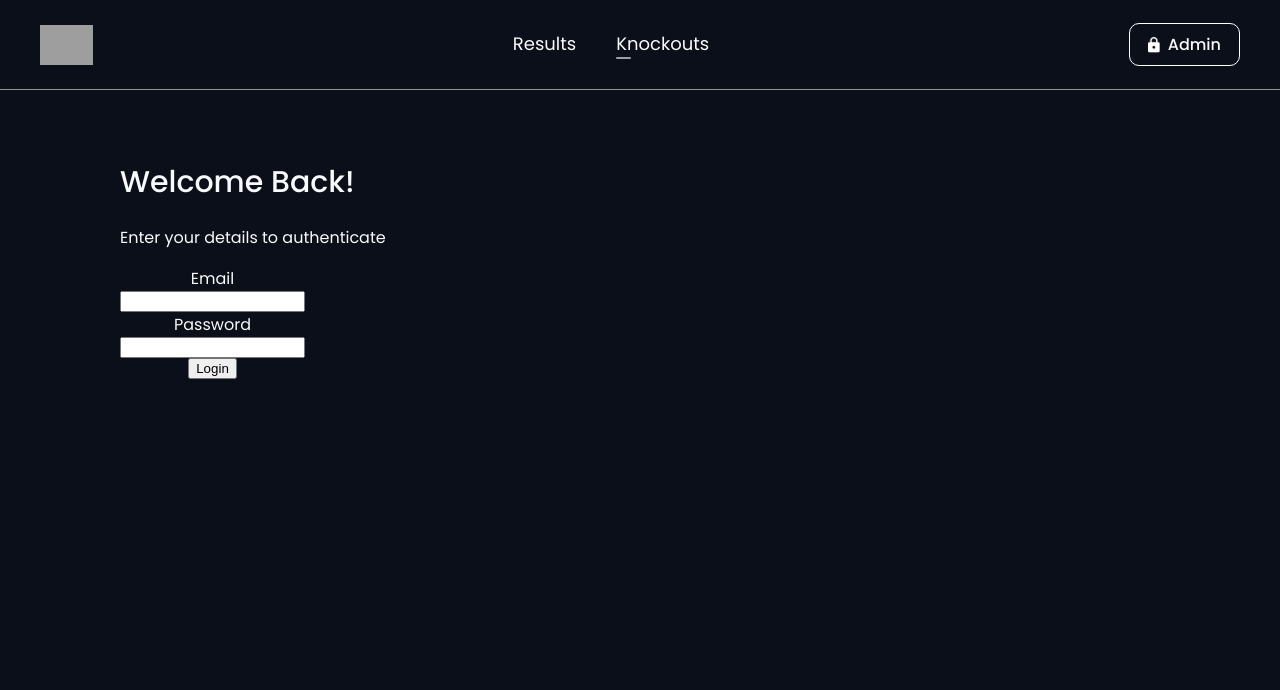
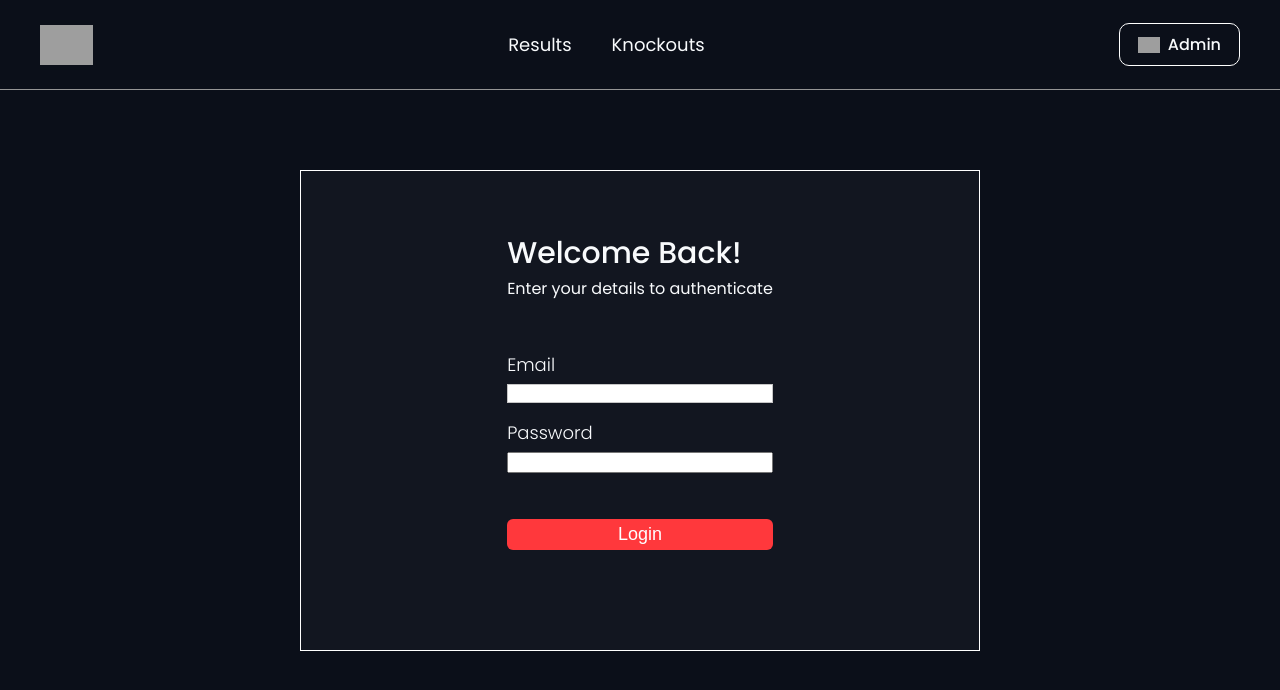
Before and after one commit to DevQuanta/SportFixture, a Flask app: page /login in a window 1280 px wide. Shown: the top 690 px of the page. Run offline with Flask 3, Linux system fonts and the light colour scheme; grey boxes are pictures that could not be loaded.

Commit message:
Flask_login setup, Admin models, and login page enhancements

```diff
--- a/app.py
+++ /dev/null
@@ -1,19 +0,0 @@
-from flask import Flask, render_template
-
-app = Flask(__name__)
-
-@app.route('/')
-def home_page():
-    return render_template('main.html')
-
-
-@app.route('/knockouts')
-def knockouts_page():
-    return render_template('knockouts.html')
-
-@app.route('/login')
-def login_page():
-    return render_template('login.html')
-
-if __name__ == "__main__":
-    app.run(debug=True)
--- /dev/null
+++ b/app/auth.py
@@ -0,0 +1,36 @@
+from flask import Blueprint, render_template, url_for, redirect, request
+from flask_login import login_user, logout_user, login_required, current_user
+from sqlalchemy import select
+from .models import Admin
+from .database import db
+
+auth_bp = Blueprint("auth", __name__)
+
+@auth_bp.route("/login", methods = ["GET", "POST"]) # type: ignore
+def login():
+    if current_user.is_authenticated:
+        return redirect(url_for('main.knockouts_page'))
+
+    if request.method == "POST":
+        email = request.form.get("email")
+        password = request.form.get("password")
+
+        stmt = select(Admin).where(Admin.email == email)
+        admin = db.session.execute(stmt).scalar_one_or_none()
+
+        if admin and admin.check_password(password):
+            login_user(admin)
+
+            return redirect(url_for('main.knockouts_page'))
+
+        error_msg = "Invalid email or password."
+
+        return render_template("login.html", error=error_msg), 400
+
+    return render_template("login.html")
+
+@auth_bp.route("/logout")
+@login_required
+def logout():
+    logout_user()
+    return redirect(url_for("auth.login"))
--- a/static/css/style.css
+++ b/app/static/css/style.css
@@ -322,12 +322,61 @@ main {
   background-color: #00c0e8;
 }
 
-.login-fields {
-  display: flex;
-  flex-direction: column;
-  width: fit-content;
-  align-items: center;
+#login-page main {
+    display: flex;
+    flex-direction: column;
+    justify-content: center;
+    align-items: center;
+    padding: 100px;
+
+    border: 1px solid #FFFFFF;
+    background-color: #121620;
+    margin: 80px 300px;
+    padding-top: 40px;
+
+}
+
+/* Styling the overall page background */
+
+
+
+.login-header h1 {
+    margin-bottom: 0px;
+}
+
+.login-header p {
+    margin-top: 0px;
+    margin-bottom: 50px;
+}
+
+/* 4. Form and Input Layout */
+.login-form {
+    display: flex;
+    flex-direction: column;
+    gap: 16px;                 /* Creates an even gap between email, password, and button */
+}
+
+/* Stack the label on top of the input */
+.email-container,
+.password-container {
+    font-family: "Poppins", sans-serif;
+    font-size: 18px;
+    font-weight: 100;
+    display: flex;
+    flex-direction: column;
+    gap: 6px;                  /* Gap between the label and its input box */
 }
 
 .login-btn {
+    margin-top: 30px;
+    background-color: #FF383C;
+    color: #ffffff;
+    border: 1px solid transparent;
+    border-radius: 6px;
+    font-size: 18px;
+    padding: 4px 50px;
 }
+
+#user-email {
+    border: 1px #C6C6C6 solid;
+}
--- /dev/null
+++ b/app/templates/login.html
@@ -0,0 +1,52 @@
+<!doctype html>
+<html>
+  <head>
+    <link
+      rel="stylesheet"
+      href="{{ url_for('static', filename='css/style.css')}}"
+    />
+  </head>
+
+  <body id="login-page">
+    <header class="navbar">
+      <img src="{{ url_for('static', filename='images/logo.png')}}" />
+
+      <div class="nav-links">
+        <a href="/" class="nav-results">Results</a>
+        <a href="knockouts" class="nav-knockouts">Knockouts</a>
+      </div>
+
+      <button class="admin-btn">
+        <img src="{{ url_for('static', filename='images/Vector.png')}}" />
+        Admin
+      </button>
+    </header>
+
+    <main>
+
+        <div class="login-card">
+
+            <div class="login-header">
+                <h1>Welcome Back!</h1>
+                <p>Enter your details to authenticate</p>
+            </div>
+            <form class="login-form">
+                <div class="email-container">
+                    <label for="user-email">Email</label>
+                    <input type="email" id="user-email" name="email" required>
+                </div>
+
+                <div class="password-container">
+                <label for="user-password">Password</label>
+                <input type="password" id="user-password" name="password" required>
+                </div>
+
+                <button class="login-btn">Login</button>
+            </form>
+
+        </div>
+
+    </main>
+
+    </body>
+    </html>
--- /dev/null
+++ b/run.py
@@ -0,0 +1,6 @@
+from app import create_app
+
+app = create_app()
+
+if __name__ == "__main__":
+    app.run()
--- a/templates/login.html
+++ /dev/null
@@ -1,45 +0,0 @@
-<!doctype html>
-<html>
-  <head>
-    <link
-      rel="stylesheet"
-      href="{{ url_for('static', filename='css/style.css')}}"
-    />
-  </head>
-
-  <body id="knockouts-page">
-    <header class="navbar">
-      <img src="{{ url_for('static', filename='images/logo.png')}}"" />
-
-      <div class="nav-links">
-        <a href="/" class="nav-results">Results</a>
-        <a href="knockouts" class="nav-knockouts">Knockouts</a>
-      </div>
-
-      <button class="admin-btn">
-        <img src="{{ url_for('static', filename='images/Vector.png')}}"" />
-        Admin
-      </button>
-    </header>
-
-    <main>
-        <div class="login-page-container">
-            <h1>Welcome Back!</h1>
-            <p>Enter your details to authenticate</p>
-
-        <div class="login-fields">
-            <label for="user-email">Email</label>
-            <input type="email" id="user-email" name="email" required>
-            <label for="user-password">Password</label>
-            <input type="password" id="use-password" name="password" required>
-
-
-
-            <button class="login-btn">Login</button>
-        </div>
-        </div>
-
-    </main>
-
-    </body>
-    </html>
```
Also changed, not shown: app/__init__.py (added, +50 -0 lines), app/database.py (added, +8 -0 lines), app/models.py (added, +34 -0 lines), app/views.py (added, +12 -0 lines), app/templates/admin.html (renamed from templates/admin.html), app/templates/knockouts.html (renamed from templates/knockouts.html), app/templates/main.html (renamed from templates/main.html), instance/app.db (added), static/images/Vector.png (deleted), 1 other file.
